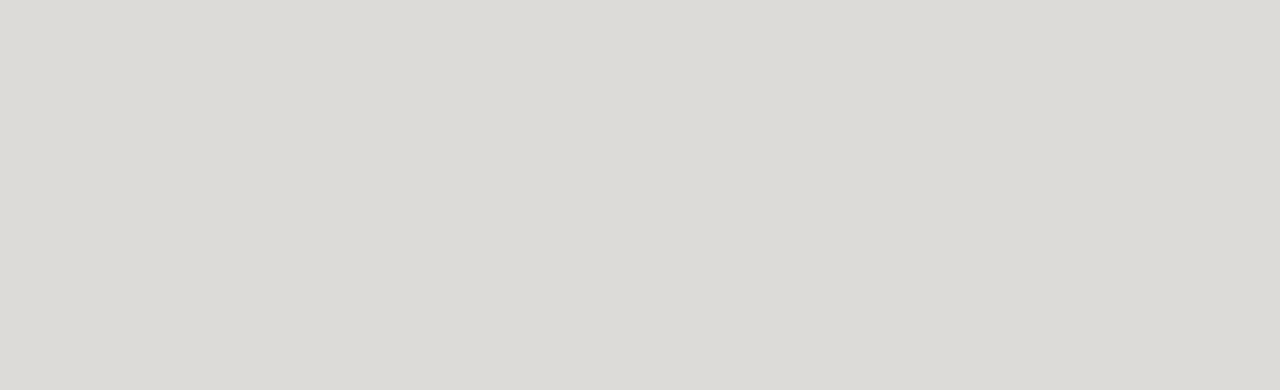
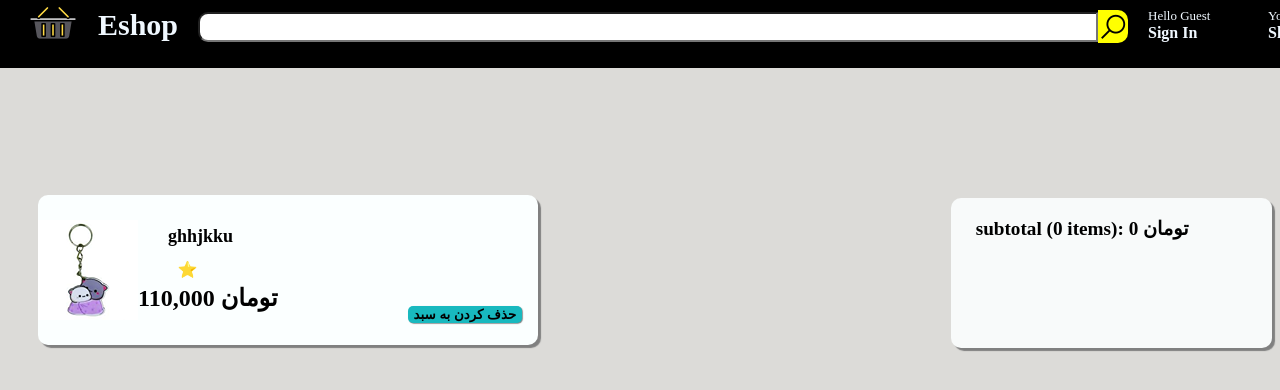
Before and after one commit to sasanm2/eshop, a React (Create React App) app: page /checkout in a window 1280 px wide. Before the commit this address had no page. Shown: the top 390 px of the page. Built offline with nearby package versions, Linux system fonts and the light colour scheme.

Commit message:
checkout created

```diff
--- a/package.json
+++ b/package.json
@@ -7,7 +7,9 @@
     "@testing-library/react": "^13.4.0",
     "@testing-library/user-event": "^13.5.0",
     "bootstrap": "^5.2.3",
+    "currency": "^4.1.0",
     "react": "^18.2.0",
+    "react-currency-format": "^1.1.0",
     "react-dom": "^18.2.0",
     "react-router-dom": "^6.4.4",
     "react-scripts": "5.0.1",
--- a/src/App.js
+++ b/src/App.js
@@ -1,4 +1,5 @@
 import { BrowserRouter as Router, Routes, Route } from "react-router-dom";
+import Checkout from "./checkout/checkout";
 import Home from "./home";
 
 const App = () => {
@@ -7,6 +8,7 @@ const App = () => {
     <Router>
         <Routes>
             <Route path="/" element={<Home/>}/>
+            <Route path="/checkout" element={<Checkout/>}/>
         </Routes>
     </Router>
     </>
--- /dev/null
+++ b/src/checkout/CheckoutProduce.css
@@ -0,0 +1,44 @@
+.checkout-produce{
+    display: flex;
+    width: 500px;
+    height: 150px;
+    flex-direction: row;
+    margin-left: 30px;
+    margin-top: 150px;
+    border-radius: 10px;
+    box-shadow: 3px 3px 1px gray;
+    background-color: rgb(251, 255, 255) !important;
+    align-items: center;
+}
+.checkout-produce .p{
+    margin-left: 30px;
+    font-weight: 600;
+    font-size: large;
+}
+.chechout-rating{
+    position: relative;
+    margin-left: -100px;
+}
+
+.img{
+    width: 100px;
+    height: 100px;
+}
+
+.checkout-info{
+    display: flex;
+    flex-direction: column;
+}
+
+.btn{
+    position: relative;
+    margin-top: 90px;
+    margin-left: 210px;
+    border-radius: 5px;
+    background-color: rgb(24, 185, 191);
+    font-weight: 800;
+    outline: none;
+    border: 1px;
+    box-shadow: .8px .8px 1px gray;
+    cursor: pointer;
+}
--- /dev/null
+++ b/src/checkout/CheckoutProduce.jsx
@@ -0,0 +1,17 @@
+import './CheckoutProduce.css';
+
+function CheckoutProduce(props) {
+  return (
+    <div className="checkout-produce">
+    <img src={props.src} className='img'/>
+    <div className="checkout-info">
+        <p className='p'>ghhjkku</p>
+        <h2 className="h2">{"110,000 "}تومان</h2>
+    </div>
+    <div className="chechout-rating">{Array(props.rating).fill().map((_,i)=><p>⭐</p>)}</div>
+    <button className="btn">حذف کردن به سبد</button>
+    </div>
+  )
+}
+
+export default CheckoutProduce
--- /dev/null
+++ b/src/checkout/checkout.css
@@ -0,0 +1,22 @@
+.checkout{
+    margin-top: -10px;
+}
+.checkout2{
+    display: flex;
+    flex-direction: row;
+    position: relative;
+}
+.left{
+    width: 800px;
+}
+.right{
+    display: flex;
+    flex-direction: column;
+    width: 400px;
+    height: 150px;
+    background-color: rgb(248, 250, 250);
+    box-shadow: 3px 3px 1px gray;
+    margin-top: 200px;
+    margin-left:300px;
+    border-radius: 10px;
+}
--- /dev/null
+++ b/src/checkout/checkout.jsx
@@ -0,0 +1,23 @@
+import "../checkout/checkout.css";
+import Header from "../header/header";
+import CheckoutProduce from "./CheckoutProduce";
+import Subtotal from "./subtotal";
+
+const Checkout = () => {
+    return (
+        <div className="checkout">
+        <Header />
+        <div className="checkout2">
+            <div className="left">
+                <h2>Your Shopping Basket</h2>
+                <CheckoutProduce src={require('../img/2.png')}/>
+            </div>
+            <div className="right">
+                <Subtotal />
+            </div>
+        </div>
+        </div>
+     );
+}
+
+export default Checkout;
--- /dev/null
+++ b/src/checkout/subtotal.css
@@ -0,0 +1,5 @@
+.p1{
+    font-size: larger;
+    font-weight: 900;
+    margin-left: 25px;
+}
--- /dev/null
+++ b/src/checkout/subtotal.jsx
@@ -0,0 +1,25 @@
+import './subtotal.css';
+import CurrencyFormat from 'react-currency-format';
+
+function Subtotal() {
+  return (
+    <>
+    <CurrencyFormat
+        renderText={(value)=>(
+            <>
+                <p className='p1'>
+                    subtotal (0 items): <strong>تومان 0</strong>
+                </p>
+            </>
+        )}
+        decimalScale={2}
+        value={0}
+        displayType={"text"}
+        thousandSeparator={true}
+        prefix={"تومان"}
+    />
+    </>
+  )
+}
+
+export default Subtotal;
--- a/src/header/basket.jsx
+++ b/src/header/basket.jsx
@@ -1,6 +1,14 @@
+import  { useNavigate } from 'react-router-dom';
 import './basket.css';
 
 const Basket = () => {
+
+const navigate = useNavigate();
+
+const handleclick = ()=>{
+    navigate('/checkout');
+};
+
 return(
     <>
     <nav className="nav">
@@ -12,7 +20,7 @@ return(
     <span className="first-line">Your</span>
     <span className="secend-line">Shop</span>
     </div>
-    <div className="line3">
+    <div className="line3" onClick={handleclick}>
     <span className="first-line"><img src={require("../img/icons8-shopping-cart-40.png")}/></span>
     <span className="secend-line basket-Count">0</span>
     </div>
--- a/src/header/logo.css
+++ b/src/header/logo.css
@@ -4,6 +4,7 @@
     margin-top: 10px;
     margin-left: 30px;
     align-items: center;
+    cursor: pointer;
 }
 .brand{
     margin-left: 20px;
--- a/src/header/logo.jsx
+++ b/src/header/logo.jsx
@@ -1,9 +1,14 @@
+import { useNavigate } from 'react-router-dom';
 import './logo.css';
 
 const Logo = () => {
+
+const navigate = useNavigate();
+
+
 return(
     <>
-    <div className="logoM">
+    <div className="logoM" onClick={()=>{navigate('/')}}>
     <span className="logo"><img src={require('../img/icons8-basket-50.png')} /></span>
     <span className="brand">Eshop</span>
     </div>
--- a/src/home.jsx
+++ b/src/home.jsx
@@ -17,7 +17,7 @@ return(
         <Produce title="هندزفری بلوتوثی مدل  inpods 12" price="تومان 115,000" src={require("./img/5.png")} rating={4}/>
     </div>
     <div className="row">
-        <Produce title="زعفران سحرخیز - 4.608 گرم" price="255,000" src={require("./img/6.png")} rating={2}/>
+        <Produce title="زعفران سحرخیز - 4.608 گرم" price="255,000 تومان" src={require("./img/6.png")} rating={2}/>
     </div>
     </>
 )
```
Also changed, not shown: 1 other file (tests, documents, lock files or other folders).
